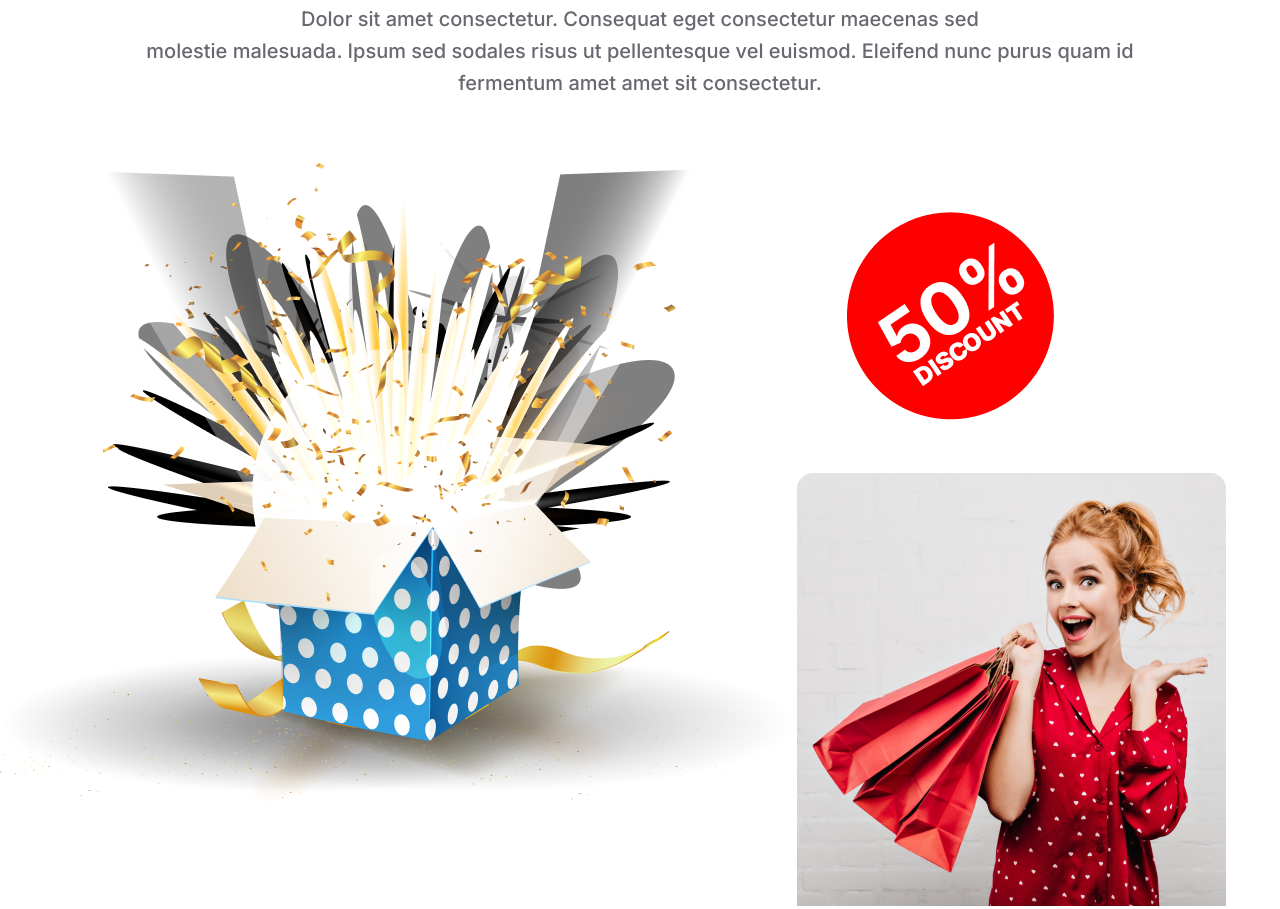
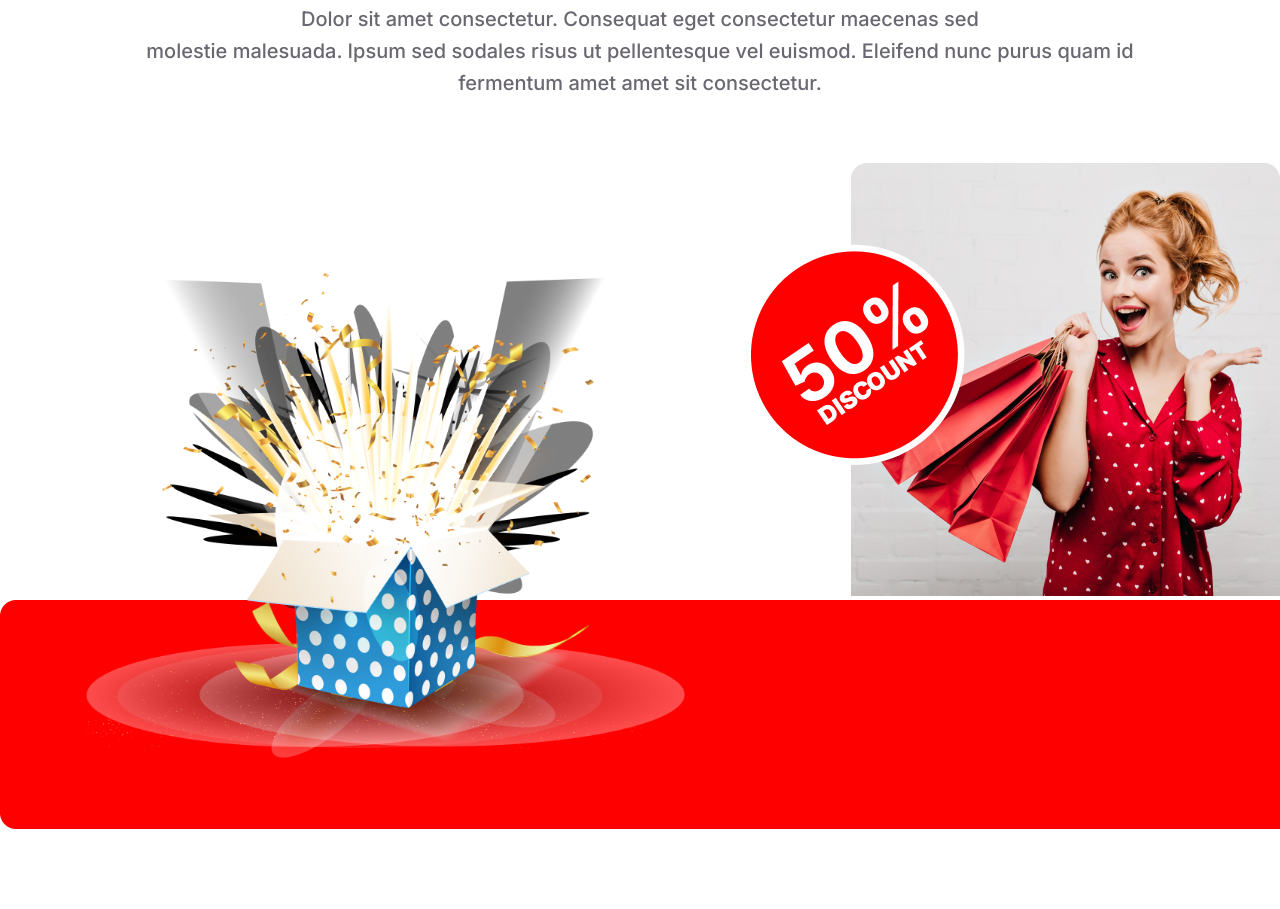
Before and after one commit to saurav921/happy-new-year, a plain HTML site: page index.html in a window 1280 px wide. Shown: the part 3759-4668 px from the top of the page. Drawn offline with Linux system fonts and the light colour scheme.

Commit message:
all complete

```diff
--- a/css/style.css
+++ b/css/style.css
@@ -264,16 +264,32 @@ main{
     margin-bottom: 64px;
 }
 
-
-
 #sales_part .sales_container .sales_up{
     display: flex;
     justify-content: space-between;
 }
-/*
+
 #sales_part .sales_container .sales_up .sales_gift{
+    position: relative;
+}
+
+#sales_part .sales_container .sales_up .sales_gift .gift{
     position: absolute;
-} */
+    width: 600px;
+    top: 110px;
+    left: 85px;
+}
+
+#sales_part .sales_container .sales_up .sales_discount{
+    position: relative;
+}
+
+#sales_part .sales_container .sales_up .discount{
+    position: absolute;
+    left: -35%;
+    top: 9%;
+}
+
 
 #sales_part .sales_container .sales_up .sales_discount{
     left: 0;
--- a/index.html
+++ b/index.html
@@ -89,7 +89,7 @@
 
                 <div class="sales_up">
                     <div class="sales_gift">
-                        <img src="images/Group 75.png" alt="Group 75.png">
+                        <img class="gift" src="images/Group 75.png" alt="Group 75.png">
                     </div>
                     <div class="sales_discount">
                         <img class="discount" src="images/Group 44.png" alt="Group 44.png">
```
